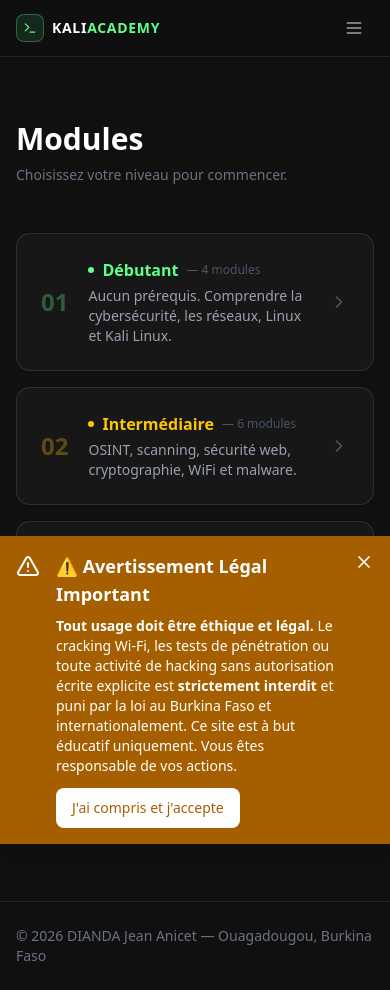
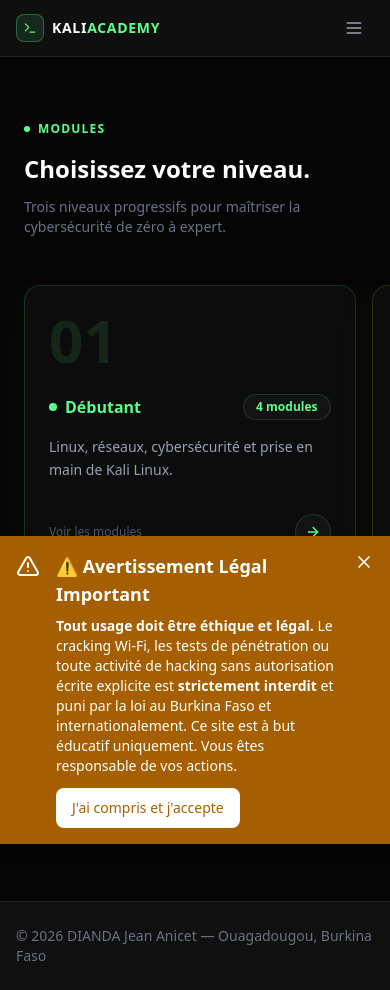
Before and after one commit to ANI-dianda/Kali-Linux, a Next.js app: page /modules in a window 390 px wide. Built offline with nearby package versions, Linux system fonts and the light colour scheme.

Commit message:
modules : carousel horizontal premium, snap scroll mobile, design SaaS cybersec

```diff
--- a/src/app/(main)/modules/page.tsx
+++ b/src/app/(main)/modules/page.tsx
@@ -1,5 +1,5 @@
 import Link from 'next/link';
-import { ChevronRight } from 'lucide-react';
+import { ArrowRight } from 'lucide-react';
 
 export const metadata = {
   title: 'Modules — KaliAcademy',
@@ -7,71 +7,107 @@
 
 const levels = [
   {
+    number: '01',
     href: '/modules/debutant',
     label: 'Débutant',
-    number: '01',
-    count: '4 modules',
-    desc: 'Aucun prérequis. Comprendre la cybersécurité, les réseaux, Linux et Kali Linux.',
-    color: 'text-[#5EFF8A]',
-    border: 'hover:border-[#5EFF8A]/50',
-    dot: 'bg-[#5EFF8A]',
+    dot: 'bg-[#59FF88]',
+    color: 'text-[#59FF88]',
+    glow: 'shadow-[0_0_40px_rgba(89,255,136,0.06)]',
+    border: 'hover:border-[#59FF88]/30',
+    activeBorder: 'border-[#59FF88]/15',
+    badge: '4 modules',
+    desc: 'Linux, réseaux, cybersécurité et prise en main de Kali Linux.',
   },
   {
+    number: '02',
     href: '/modules/intermediaire',
     label: 'Intermédiaire',
-    number: '02',
-    count: '6 modules',
-    desc: 'OSINT, scanning, sécurité web, cryptographie, WiFi et malware.',
+    dot: 'bg-yellow-400',
     color: 'text-yellow-400',
-    border: 'hover:border-yellow-400/50',
-    dot: 'bg-yellow-400',
+    glow: 'shadow-[0_0_40px_rgba(250,204,21,0.06)]',
+    border: 'hover:border-yellow-400/30',
+    activeBorder: 'border-yellow-400/15',
+    badge: '6 modules',
+    desc: 'OSINT, scanning, sécurité web, Wi-Fi et cryptographie.',
   },
   {
+    number: '03',
     href: '/modules/avance',
     label: 'Avancé',
-    number: '03',
-    count: '6 modules',
-    desc: 'Pentest, post-exploitation, Blue Team, forensics, cloud et gouvernance.',
+    dot: 'bg-red-400',
     color: 'text-red-400',
-    border: 'hover:border-red-400/50',
-    dot: 'bg-red-400',
+    glow: 'shadow-[0_0_40px_rgba(248,113,113,0.06)]',
+    border: 'hover:border-red-400/30',
+    activeBorder: 'border-red-400/15',
+    badge: '6 modules',
+    desc: 'Pentest, Blue Team, forensic, post-exploitation, cloud et gouvernance.',
   },
 ];
 
 export default function ModulesPage() {
   return (
-    <div className="bg-[#101010] min-h-screen text-white">
-      <div className="container mx-auto px-4 py-16 max-w-3xl">
+    <div className="bg-[#050505] min-h-screen text-white">
+      <div className="py-16 lg:py-24">
 
-        <div className="mb-12">
-          <h1 className="font-orbitron text-3xl sm:text-4xl font-black text-white mb-2">Modules</h1>
-          <p className="font-exo-2 text-sm text-gray-500">Choisissez votre niveau pour commencer.</p>
+        {/* En-tête */}
+        <div className="px-6 sm:px-8 lg:px-12 mb-12">
+          <div className="flex items-center gap-2 mb-4">
+            <span className="h-1.5 w-1.5 rounded-full bg-[#59FF88]" />
+            <span className="font-orbitron text-xs font-bold tracking-widest text-[#59FF88] uppercase">Modules</span>
+          </div>
+          <h1 className="font-orbitron text-2xl sm:text-3xl lg:text-4xl font-black text-white mb-3">
+            Choisissez votre niveau.
+          </h1>
+          <p className="font-exo-2 text-sm text-gray-500 max-w-md">
+            Trois niveaux progressifs pour maîtriser la cybersécurité de zéro à expert.
+          </p>
         </div>
 
-        <div className="space-y-4">
+        {/* Carousel horizontal */}
+        <div className="flex gap-4 overflow-x-auto scroll-smooth snap-x snap-mandatory px-6 sm:px-8 lg:px-12 pb-4 lg:overflow-visible lg:grid lg:grid-cols-3 lg:gap-6"
+          style={{ scrollbarWidth: 'none', msOverflowStyle: 'none' }}>
+
           {levels.map((lvl) => (
             <Link
-              key={lvl.href}
+              key={lvl.number}
               href={lvl.href}
-              className={`flex items-center justify-between rounded-xl border border-white/10 bg-white/3 px-6 py-6 transition-all ${lvl.border} group`}
+              className={`group relative flex-shrink-0 w-[85vw] sm:w-[70vw] lg:w-auto snap-center rounded-2xl border ${lvl.activeBorder} bg-white/[0.03] ${lvl.glow} ${lvl.border} transition-all duration-300 hover:-translate-y-1 p-6 sm:p-7`}
             >
-              <div className="flex items-center gap-5">
-                <span className={`font-orbitron text-2xl font-black ${lvl.color} opacity-30 group-hover:opacity-100 transition-opacity`}>
-                  {lvl.number}
+              {/* Numéro semi-transparent */}
+              <div className={`font-orbitron text-6xl sm:text-7xl font-black ${lvl.color} opacity-10 leading-none mb-6 select-none`}>
+                {lvl.number}
+              </div>
+
+              {/* Niveau + badge */}
+              <div className="flex items-center justify-between mb-4">
+                <div className="flex items-center gap-2">
+                  <span className={`h-2 w-2 rounded-full ${lvl.dot}`} />
+                  <span className={`font-orbitron text-base font-black ${lvl.color}`}>{lvl.label}</span>
+                </div>
+                <span className={`rounded-full border ${lvl.activeBorder} ${lvl.color} bg-white/3 px-3 py-1 font-exo-2 text-xs font-semibold`}>
+                  {lvl.badge}
                 </span>
-                <div>
-                  <div className="flex items-center gap-2 mb-1">
-                    <span className={`h-1.5 w-1.5 rounded-full ${lvl.dot}`} />
-                    <h2 className={`font-orbitron text-base font-black ${lvl.color}`}>{lvl.label}</h2>
-                    <span className="font-exo-2 text-xs text-gray-600">— {lvl.count}</span>
-                  </div>
-                  <p className="font-exo-2 text-sm text-gray-400">{lvl.desc}</p>
+              </div>
+
+              {/* Description */}
+              <p className="font-exo-2 text-sm text-gray-400 leading-relaxed mb-8">
+                {lvl.desc}
+              </p>
+
+              {/* CTA */}
+              <div className="flex items-center justify-between">
+                <span className="font-exo-2 text-xs text-gray-600">Voir les modules</span>
+                <div className={`flex h-9 w-9 items-center justify-center rounded-full border ${lvl.activeBorder} bg-white/3 group-hover:bg-white/8 transition-all`}>
+                  <ArrowRight className={`h-4 w-4 ${lvl.color} group-hover:translate-x-0.5 transition-transform`} />
                 </div>
               </div>
-              <ChevronRight className="h-5 w-5 text-gray-600 group-hover:text-white shrink-0 ml-4 transition-colors" />
             </Link>
           ))}
         </div>
+
+        {/* Hide scrollbar webkit */}
+        <style>{`.snap-x::-webkit-scrollbar { display: none; }`}</style>
+
       </div>
     </div>
   );
```
